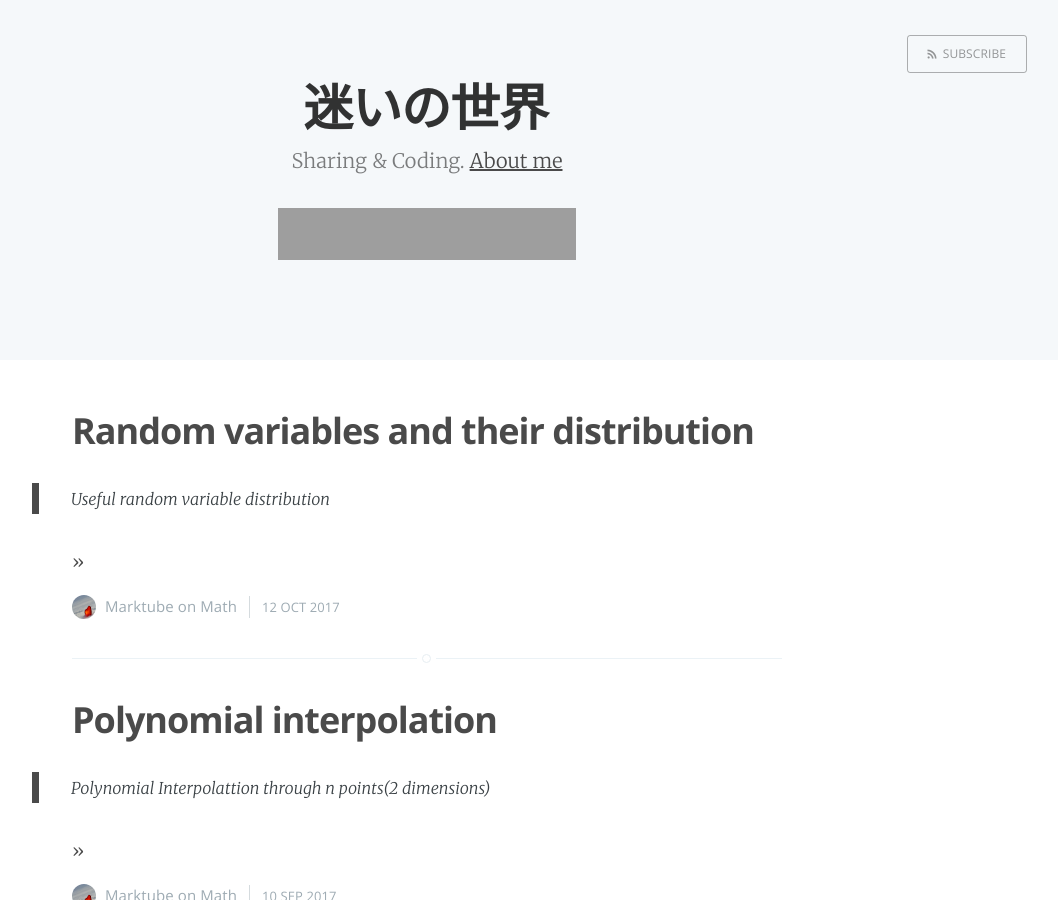
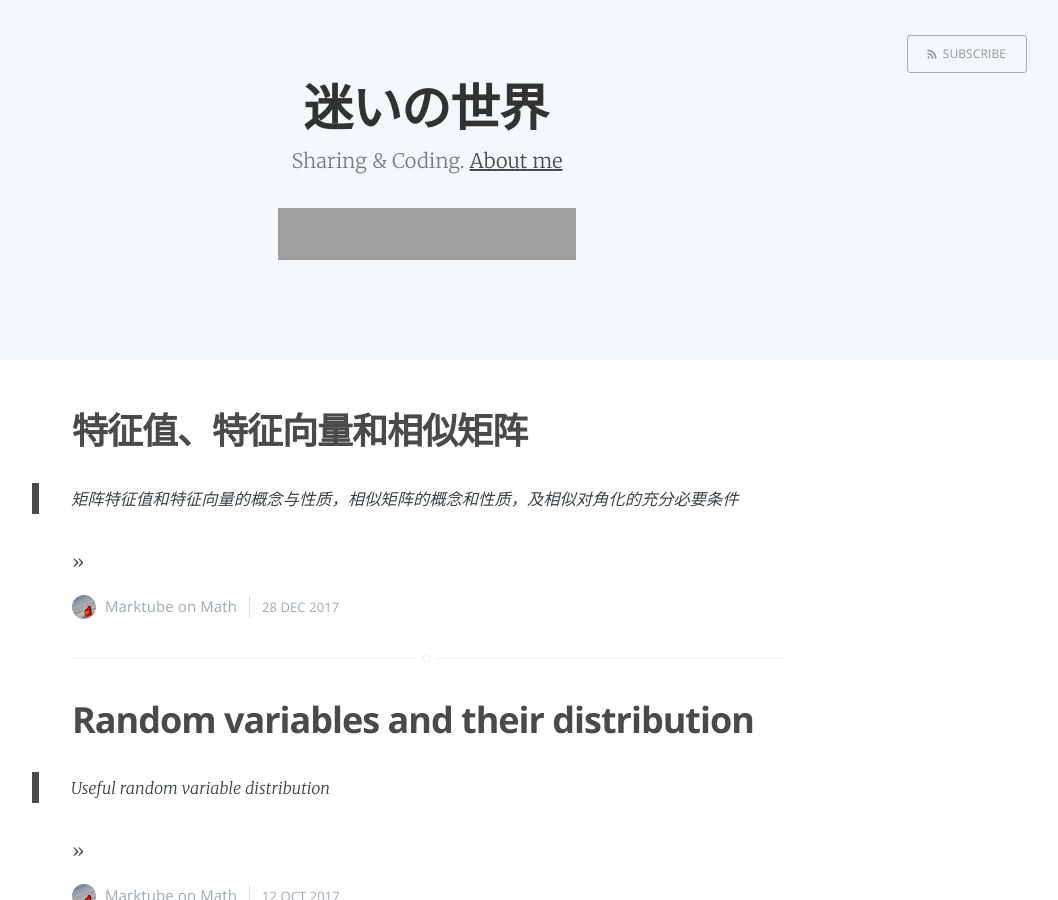
Before and after one commit to marktube/marktube.github.io, a Jekyll site: the page built from index.html, in a window 1280 px wide and 900 px high. Shown: the whole window, without its empty margins (213-1271 px from the left). Built offline with Jekyll 4.4.1, drawn with Linux system fonts in a browser that asks for light colours; the list of posts is cut into pages by our own code; some of the changed lines change nothing that is shown; grey boxes are pictures that could not be loaded.

Commit message:
add article eigenvectors

```diff
--- a/_config.yml
+++ b/_config.yml
@@ -6,12 +6,12 @@ markdown: kramdown
 highlighter: rouge
 logo: false
 paginate: 15
-baseurl: 'https://marktube.github.io/'
+baseurl: '/'
 domain_name: 'https://marktube.github.io'
 google_analytics: 'UA-96545939-1'
 gems: [jekyll-paginate]
 mathjax: true
 
 # Details for the RSS feed generator
-url:            'https://marktube.github.io'
+url:            '/'
 author:         'Marktube'
--- /dev/null
+++ b/_posts/2017-12-28-Eigenvectors.markdown
@@ -0,0 +1,144 @@
+---
+layout: post-mathjax
+title: "特征值、特征向量和相似矩阵"
+date: 2017-12-28 9:05
+disqus: true
+categories: Math
+---
+
+> 矩阵特征值和特征向量的概念与性质，相似矩阵的概念和性质，及相似对角化的充分必要条件
+
+#### 特征值，特征向量(eigenvalue,eigenvector)
+$A$是$n$阶方阵，如果对于数$\lambda$，存在非零向量$\alpha$，使得
+$$
+A\alpha=\lambda\alpha (\alpha\ne 0)
+$$
+成立，则称$\lambda$是$A$的特征值，$\alpha$是$A$对应于$\lambda$的特征向量。
+> 可以把矩阵想象成一阵风，这股不可见的力产生了可见的变化效果。而风必定会吹向一个特定的方向。本征向量指出了矩阵这股“风”的方向。
+![img1](https://deeplearning4j.org/img/mona_lisa_eigenvector.png)
+[来源](https://deeplearning4j.org/cn/eigenvector)（供图：维基百科）
+
+#### 特征方程、特征多项式、特征矩阵
+根据特征值和特征向量的定义，可以得到$(\lambda E-A)\alpha=0$，因$\alpha\ne0$，故有
+
+$$
+\left| \lambda E - A \right|=
+\left|
+\begin{array}{}
+\lambda-a_{11} & -a_{12} & \cdots & -a_{1n} \\
+a_{21} & \lambda-a_{22} & \cdots & -a_{2n} \\
+\vdots & \vdots & \ddots & \vdots \\
+-a_{n1} & -a_{n2} & \cdots & \lambda-a_{nn}
+\end{array}
+\right|
+=0 \tag{1.1}
+$$
+
+上式称为矩阵$A$的特征方程，是未知元素$\lambda$的$n$次方程，在复数域内有$n$个根，左边的多项式称为$A$的特征多项式，矩阵$\lambda E-A$称为特征矩阵。
+
+#### 特征矩阵的性质
+设$A=[a_{ij}]_{n \times n}, \lambda_i(i=1,2,\cdots,n)$是$A$的特征值，则有
+
+$$
+\sum_{i=1}^n \lambda_i=\mathrm{tr}A=\sum_{i=1}^na_{ii} \tag{2.1}
+$$
+
+$$
+\prod_{i=1}^n\lambda_i=\left| A \right| \tag{2.2}
+$$
+
+结合这两个性质和1.1可以求得矩阵的特征值。
+
+#### 相似矩阵、矩阵的相似对角化
+设$A,B$都是$n$阶矩阵，若存在可逆矩阵$P$，使得$P^{-1}AP=B$，则称$A$相似于$B$，记成$A \sim B$, 若$A \sim \Lambda$，其中$\Lambda$是对角阵，则称$A$可相似对角化，$\Lambda$是$A$的相似标准形。
+
+对于有的矩阵，相似对角化是可行的，但是对于有些矩阵，并不能相似对角化，最主要的限制在于矩阵$P$必须是可逆的。结合特征向量和特征值的关系，我们假设$A=[a_{ij}]_{n \times n}, \lambda_i(i=1,2,\cdots,n),\alpha_i(i=1,2,\cdots,n)$是$A$的特征值和对应的特征向量。那么有
+
+$$
+A
+\begin{bmatrix}
+\alpha_1 & \alpha_2 & {\cdots} & \alpha_n
+\end{bmatrix}=
+\begin{bmatrix}
+\alpha_1 & \alpha_2 & {\cdots} & \alpha_n
+\end{bmatrix}
+\begin{bmatrix}
+\lambda_1 & & & \\
+& \lambda_2 & & \\
+& & \ddots & \\
+& & & \lambda_n
+\end{bmatrix}
+$$
+
+若矩阵$P=\begin{bmatrix}
+\alpha_1 & \alpha_2 & {\cdots} & \alpha_n
+\end{bmatrix}$可逆则有$AP=P\Lambda\Rightarrow A=PAP^{-1}$.即我们得到矩阵可相似对角化的充要条件:$A$有$n$个线性无关的特征向量。对于不同的特征值，其对应的特征向量也线性无关，可通过反证法证得。若矩阵有$n$个不同的特征向量，则矩阵必定能相似对角化。
+
+下面给出一种生成无法相似对角化矩阵的方法：考虑如下矩阵$A=[a_{ij}]_{n \times n}$，设$\alpha,\beta$为$n阶$非零正交向量，令$A=E+\alpha\beta^T$,则$A$无法相似对角化。下面给出证明：$\mathrm{tr}A=\mathrm{tr}E+\mathrm{tr}\alpha\beta^T=n$，又有$\mathrm{r}(A-E)=\mathrm{r}(\alpha\beta^T)=1$，故对应于特征值1的线性无关的特征向量一共有$n-1$个，则$1$至少是$n-1$重特征值。根据式2.1，最后一个特征值也为$1$，故矩阵$A$有$n$重特征值$1$，且只有$n-1$个线性无关的特征向量，故A无法相似对角化。
+
+#### 实对称矩阵的相似对角化
+
+元素$a_{ij}$都是实数的对称矩阵称为实对称矩阵，$a_{ij}$是实数$\Leftrightarrow \bar a_{ij}=a_{ij}$($\bar a_{ij}$是$a_{ij}的共轭$)记$\bar A=[\bar a_{ij}]$，则$A$是实对称矩阵$\Leftrightarrow A^{\mathrm{T}}=A$且$\bar A=A$。
+
+实对称矩阵有一些非常好的性质，
+-   实对称矩阵属于不同特征值对应的特征向量相互正交
+-   实对称矩阵必相似于对角阵，即存在可逆矩阵$P$使得$P^{-1}AP=\Lambda.$且存在正交阵$Q$使得$Q^{-1}AQ=Q^\mathrm{T}AQ=\Lambda$
+
+若$A$是$n$阶实对称矩阵，$\lambda_1,\lambda_2,\cdots,\lambda_n$是$A$的特征值，$\mathbf{\xi_1},\mathbf{\xi_2},\cdots,\mathbf{\xi_n}$是$A$的分别对应于$\lambda_1,\lambda_2,\cdots,\lambda_n$的标准正交向量，令$Q=(\mathbf{\xi_1},\mathbf{\xi_2},\cdots,\mathbf{\xi_n})$，则$Q$是标准正交矩阵。且有
+
+$$
+Q^{-1}AQ=Q^\mathrm{T}AQ=\begin{bmatrix}
+\lambda_1 & & & \\
+& \lambda_2 & & \\
+& & \ddots & \\
+& & & \lambda_n
+\end{bmatrix}
+$$
+
+$$
+A=Q\begin{bmatrix}
+\lambda_1 & & & \\
+& \lambda_2 & & \\
+& & \ddots & \\
+& & & \lambda_n
+\end{bmatrix}Q^\mathrm{T}=
+$$
+
+$$
+(\mathbf{\xi_1},\mathbf{\xi_2},\cdots,\mathbf{\xi_n})\left\{
+\begin{bmatrix}
+\lambda_1 & & & \\
+& 0 & & \\
+& & \ddots & \\
+& & & 0
+\end{bmatrix}+
+\begin{bmatrix}
+0 & & & \\
+& \lambda_2 & & \\
+& & \ddots & \\
+& & & 0
+\end{bmatrix}+
+\cdots+
+\begin{bmatrix}
+0 & & & \\
+& 0 & & \\
+& & \ddots & \\
+& & & \lambda_n
+\end{bmatrix}
+\right\}
+\begin{bmatrix}
+\mathbf{\xi^\mathrm{T}_1} \\ \mathbf{\xi^\mathrm{T}_2} \\ {\vdots} \\ \mathbf{\xi^\mathrm{T}_n}
+\end{bmatrix}
+$$
+
+$$
+=((\lambda_1\mathbf{\xi_1},\mathbf{0},\cdots,\mathbf{0})+(\mathbf{0},\lambda_2\mathbf{\xi_2},\cdots,\mathbf{0})+\cdots+(\mathbf{0},\mathbf{0},\cdots,\lambda_1\mathbf{\xi_1}))\begin{bmatrix}
+\mathbf{\xi^\mathrm{T}_1} \\ \mathbf{\xi^\mathrm{T}_2} \\ {\vdots} \\ \mathbf{\xi^\mathrm{T}_n}
+\end{bmatrix}
+$$
+
+$$
+=\lambda_1\mathbf{\xi_1}\mathbf{\xi^\mathrm{T}_1}+\lambda_2\mathbf{\xi_2}\mathbf{\xi^\mathrm{T}_2}+\cdots+\lambda_n\mathbf{\xi_n}\mathbf{\xi^\mathrm{T}_n}
+$$
+
+即$A$可以表示为$n$个秩为1的实对称矩阵的和。
```
